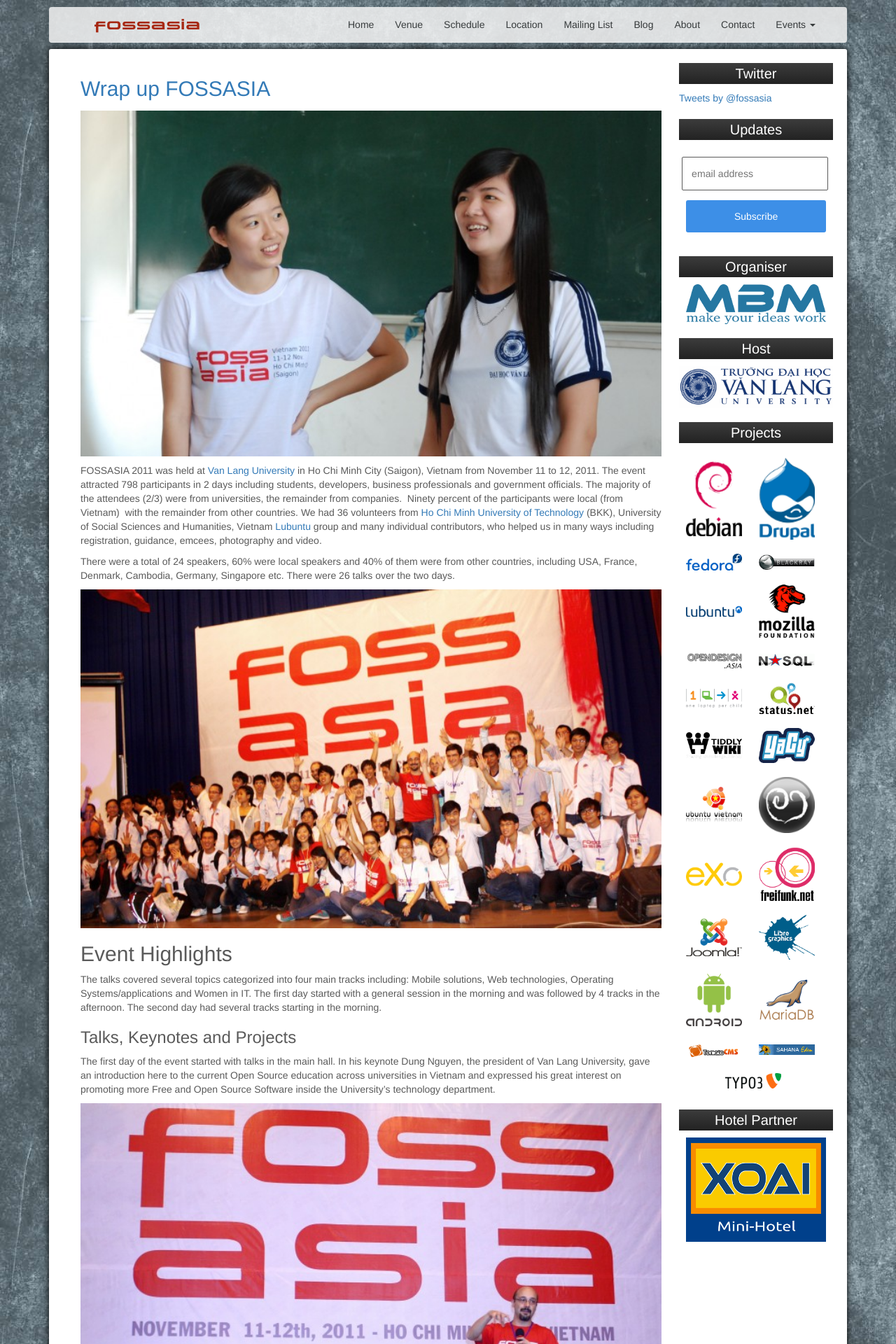
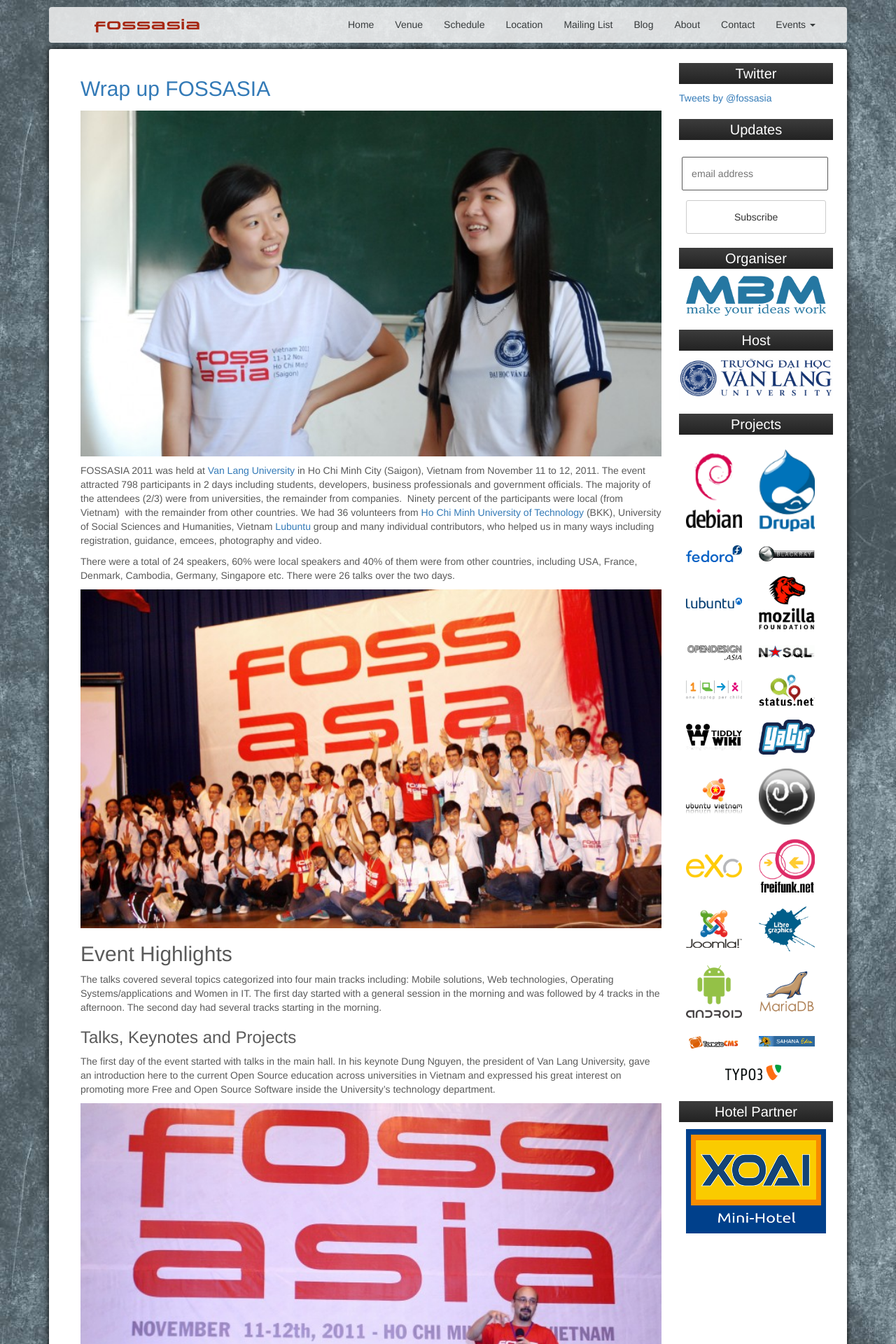
Before and after one commit to fossasia/2011.fossasia.org, a Jekyll site: the page built from index.html, in a window 1280 px wide. Shown: the top 1920 px of the page at 70% size. Built offline with Jekyll 4.4.1, drawn with Linux system fonts in a browser that asks for light colours; nearby versions of some CDN libraries; comment, search, counter and statistics services are not loaded.

Commit message:
Use bootstrap button

```diff
--- a/_includes/sidebar-mobile.html
+++ b/_includes/sidebar-mobile.html
@@ -19,7 +19,7 @@
         <input spellcheck="false" type="email" value="" name="EMAIL" class="email" id="mce-EMAIL" placeholder="email address"                required="">
         <!-- real people should not fill this in and expect good things - do not remove this or risk form bot signups-->
         <div style="position: absolute; left: -5000px;"><input type="text" name="               b_d5cf526b4ceea238da3512fb3_2be821d83b" tabindex="-1" value=""></div>
-        <div class="clear"><input type="submit" value="Subscribe" name="subscribe" id="<mc-embedded-subscribe>                </mc-embedded-subscribe>" class="button"></div>
+         <div class="clear"><input type="submit" value="Subscribe" name="subscribe" id="<mc-embedded-subscribe>                </mc-embedded-subscribe>" class="btn button btn-default btn-lg"></div>
       </div>
     </form>
   </div>
--- a/_includes/sidebar.html
+++ b/_includes/sidebar.html
@@ -19,7 +19,8 @@
                   <input spellcheck="false" type="email" value="" name="EMAIL" class="email" id="mce-EMAIL" placeholder="email address"                required="">
                     <!-- real people should not fill this in and expect good things - do not remove this or risk form bot signups-->
                     <div style="position: absolute; left: -5000px;"><input type="text" name="               b_d5cf526b4ceea238da3512fb3_2be821d83b" tabindex="-1" value=""></div>
-                    <div class="clear"><input type="submit" value="Subscribe" name="subscribe" id="<mc-embedded-subscribe>                </mc-embedded-subscribe>" class="button"></div>
+                    <div class="clear"><input type="submit" value="Subscribe" name="subscribe" id="<mc-embedded-subscribe>                </mc-embedded-subscribe>" class="btn button btn-default btn-lg"></div>
+
                   </div>
                   </form>
               </div>
--- a/css/styles.css
+++ b/css/styles.css
@@ -229,17 +229,14 @@
 }
 .button {
   clear: both;
-  background: #3d8fe7;
-  color: #fff;
   padding: 13px;
   width: 91%;
   border-radius: 3px;
   margin-left: 10px;
   font-size: 14px;
-}
-
-.button:hover {
-  background: #3581d2;
+  font-family: inherit;
+  font-size: inherit;
+  line-height: inherit;
 }
 
 .footer {
```
